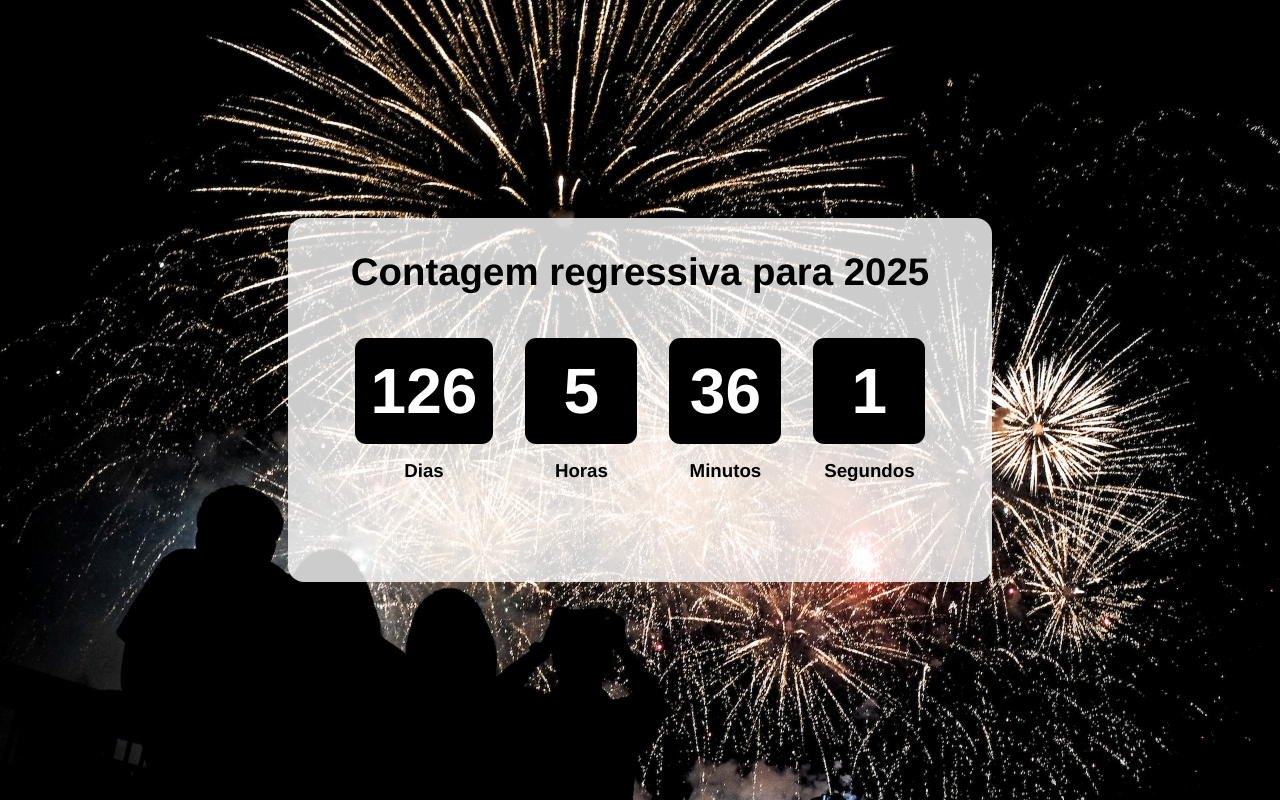
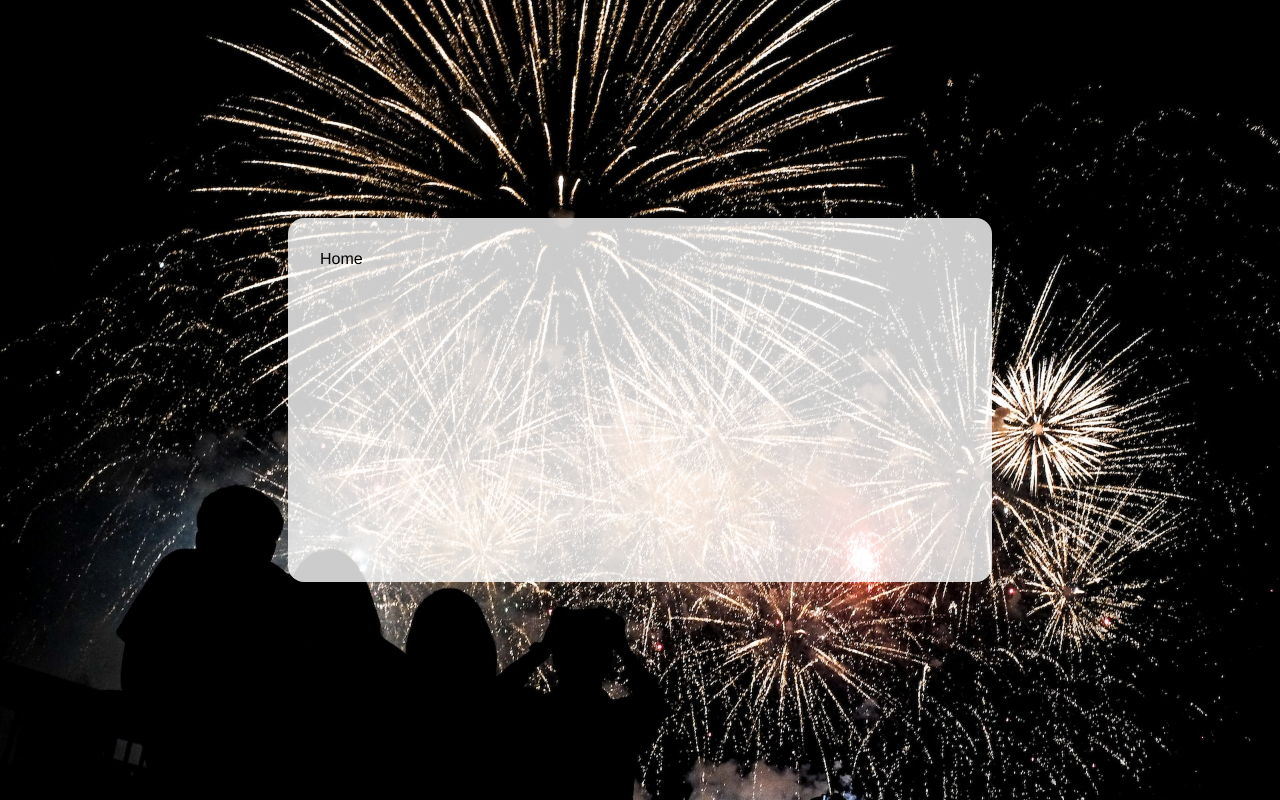
Before and after one commit to m4rcosmatos/countdown, a React (Vite) app: page / in a window 1280 px wide. Built offline with nearby package versions, Linux system fonts and the light colour scheme.

Commit message:
configurando router

```diff
--- a/src/App.jsx
+++ b/src/App.jsx
@@ -1,24 +1,14 @@
-import Title from "./components/Title";
-import Counter from "./components/Counter";
+import { Outlet } from "react-router-dom";
 
 import NewYear from "./assets/newyear.jpg";
-
-import useCountdown from "./hooks/useCountdown";
 
 import "./App.css";
 
 function App() {
-  const [day, hour, minute, second] = useCountdown("Jan 1, 2025 00:00:00");
   return (
     <div className="App" style={{ backgroundImage: `url(${NewYear})` }}>
       <div className="container">
-        <Title title="Contagem regressiva para 2025" />
-        <div className="countdown-container">
-          <Counter title="Dias" number={day} />
-          <Counter title="Horas" number={hour} />
-          <Counter title="Minutos" number={minute} />
-          <Counter title="Segundos" number={second} />
-        </div>
+        <Outlet />
       </div>
     </div>
   );
--- a/src/main.jsx
+++ b/src/main.jsx
@@ -1,10 +1,34 @@
-import { StrictMode } from 'react'
-import { createRoot } from 'react-dom/client'
-import App from './App.jsx'
-import './index.css'
+import { StrictMode } from "react";
+import { createRoot } from "react-dom/client";
+import App from "./App.jsx";
+import "./index.css";
 
-createRoot(document.getElementById('root')).render(
+import { createBrowserRouter, RouterProvider } from "react-router-dom";
+
+// pages
+
+import Home from "./routes/Home.jsx";
+import Countdown from "./routes/Countdown.jsx";
+
+const router = createBrowserRouter([
+  {
+    path: "/",
+    element: <App />,
+    children: [
+      {
+        path: "/",
+        element: <Home />,
+      },
+      {
+        path: "/countdown",
+        element: <Countdown />,
+      },
+    ],
+  },
+]);
+
+createRoot(document.getElementById("root")).render(
   <StrictMode>
-    <App />
-  </StrictMode>,
-)
+    <RouterProvider router={router} />
+  </StrictMode>
+);
--- /dev/null
+++ b/src/routes/Countdown.jsx
@@ -0,0 +1,21 @@
+import Title from "../components/Title";
+import Counter from "../components/Counter";
+
+import useCountdown from "../hooks/useCountdown";
+
+const Countdown = () => {
+  const [day, hour, minute, second] = useCountdown("Jan 1, 2025 00:00:00");
+  return (
+    <>
+      <Title title="Contagem regressiva para 2025" />
+      <div className="countdown-container">
+        <Counter title="Dias" number={day} />
+        <Counter title="Horas" number={hour} />
+        <Counter title="Minutos" number={minute} />
+        <Counter title="Segundos" number={second} />
+      </div>
+    </>
+  );
+};
+
+export default Countdown;
--- /dev/null
+++ b/src/routes/Home.jsx
@@ -0,0 +1,7 @@
+import React from "react";
+
+const Home = () => {
+  return <div>Home</div>;
+};
+
+export default Home;
```
